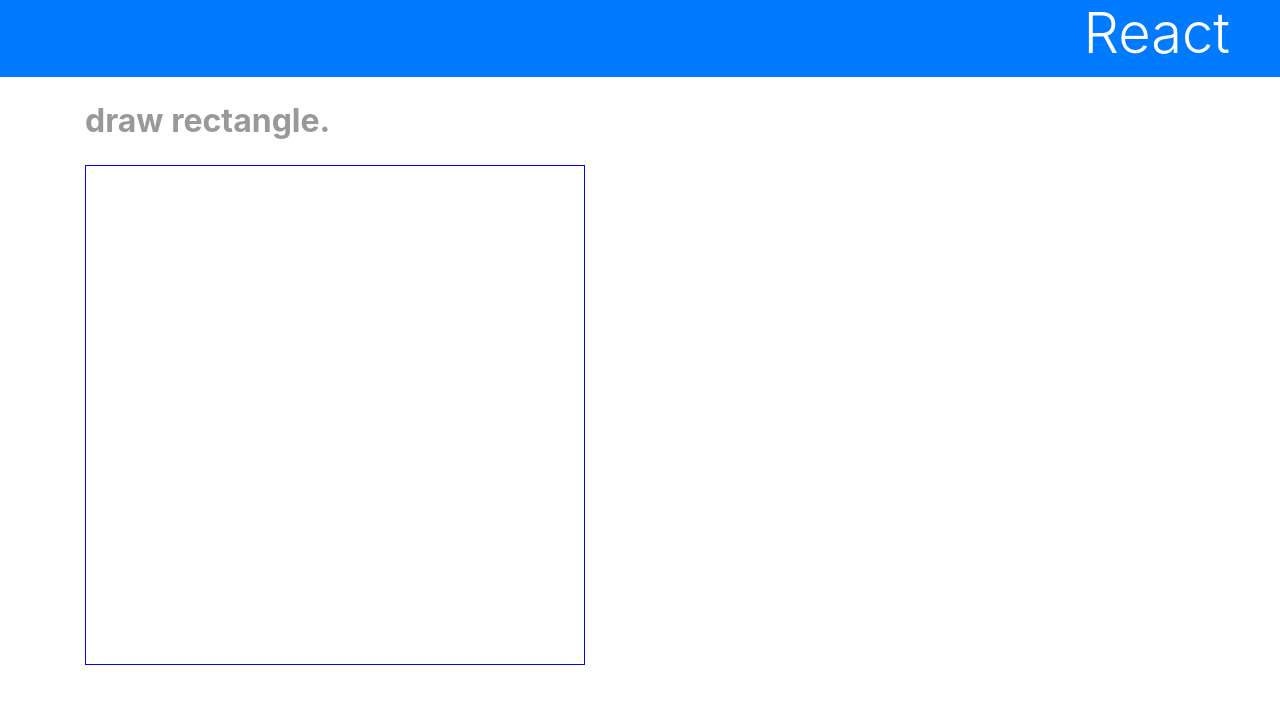
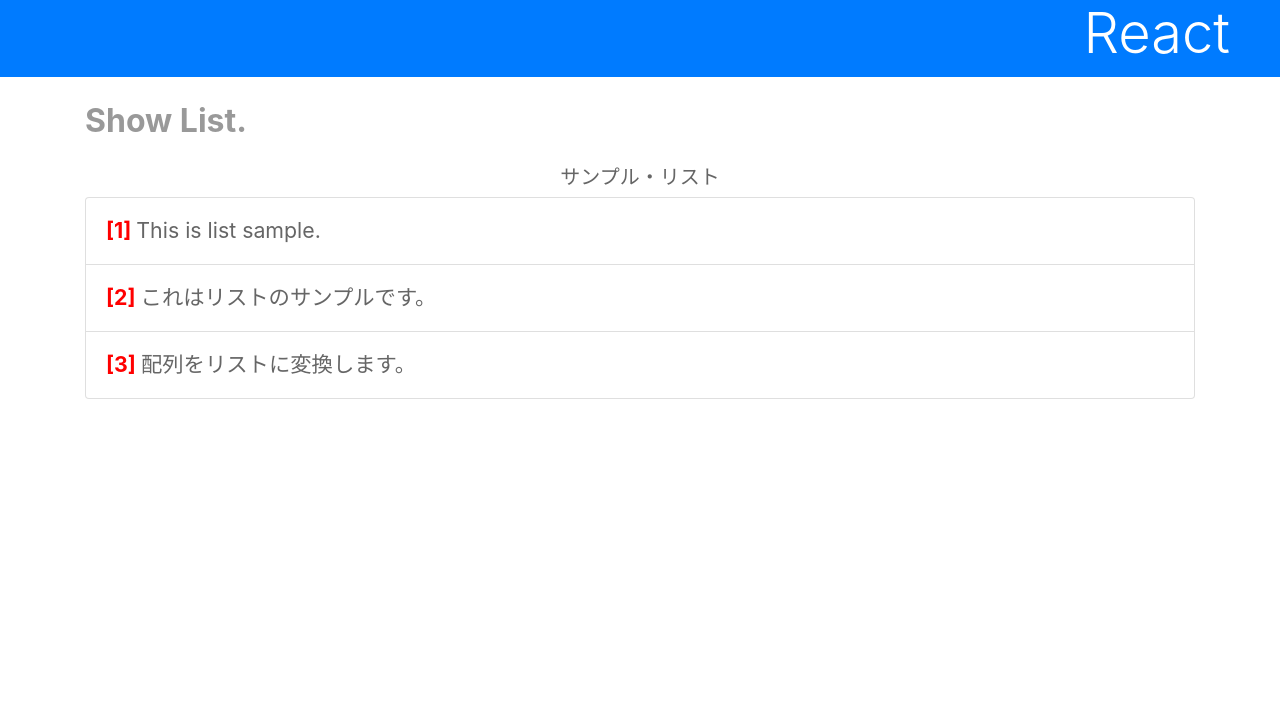
Before and after one commit to okuda1506/react_app, a React (Create React App) app: page / in a window 1280 px wide. Shown: the top 704 px of the page. Built offline with nearby package versions, Linux system fonts and the light colour scheme.

Commit message:
コンポーネントリスト表示

```diff
--- a/src/App.js
+++ b/src/App.js
@@ -1,57 +1,74 @@
 import React, { Component } from 'react'
 import './App.css'
-import Rect from './Rect'
 
 class App extends Component {
-	data = []
-
-	area = {
-		width:"500px",
-		height:"500px",
-		border:"1px solid blue"
-	}
+	data = [
+		"This is list sample.",
+		"これはリストのサンプルです。",
+		"配列をリストに変換します。"
+	]
 
 	constructor(props){
 		super(props);
 		this.state ={
 			list: this.data
 		}
-		this.doAction = this.doAction.bind(this)
-	}
-
-	doAction(e){
-		let x = e.pageX
-		let y = e.pageY
-		this.data.push({x:x, y:y})
-		this.setState({
-			list:this.data
-		})
-	}
-
-	draw(d){
-		let s = {
-			position:"absolute",
-			left:(d.x - 25) + "px",
-			top:(d.y - 25) + "px",
-			width:"50px",
-			height:"50px",
-			backgroundColor:"#66f3",
-		}
-
-		return <div style={s}></div>
 	}
 
 	render(){
 		return  <div>
 			<h1 className="bg-primary text-white display-4">React</h1>
 			<div className="container">
-				<p className="subtitle">draw rectangle.</p>
-				<div style={this.area} onClick={this.doAction}>
-					{this.data.map((value)=>this.draw(value))}
-				</div>
+				<p className="subtitle">Show List.</p>
+				<List title="サンプル・リスト" data={this.data} />
 			</div>
 		</div>
 	}
 }
 
+class List extends Component {
+	number = 1
+
+	render(){
+		let data = this.props.data;
+		return (
+			<div>
+			<p className="h5 text-center">{this.props.title}</p>
+				<ul className="list-group">
+					{data.map((item, key) =>
+						<li className="list-group-item" key={key}>
+							<Item number={key + 1} value={item} />
+						</li>
+					)}
+				</ul>
+			</div>
+		)
+	}
+}
+
+class Item extends Component {
+	item = {
+		fontSize:"16pt",
+		color:"#00f",
+		textDecoration: 'underline',
+		textDecorationColor: '#ddf'
+	}
+
+	num = {
+		fontWeight:"bold",
+		color:"red"
+	}
+
+	render(){
+		return (
+			<p style={this.itm}>
+				<span style={this.num}>
+					[{this.props.number}]&nbsp;
+				</span>
+				{this.props.value}
+			</p>
+		)
+	}
+}
+
 export default App
```
